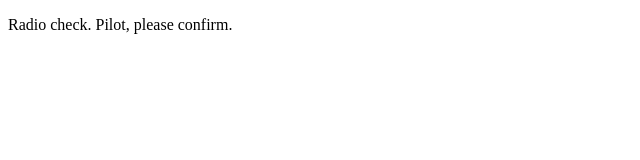
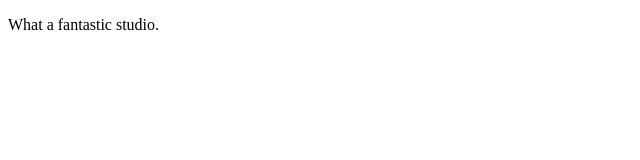
Before and after one commit to danigongju/communications-log-studio, a plain HTML site: page index.html in a window 1280 px wide. Shown: the whole page, without its empty margins (0-640 px from the left). Drawn offline with Linux system fonts and the light colour scheme.

Commit message:
Changed index.html

```diff
--- a/index.html
+++ b/index.html
@@ -1,6 +1,6 @@
 <!DOCTYPE html>
 <html>
    <body>
-      <p>Radio check. Pilot, please confirm.</p>
+      <p>What a fantastic studio.</p>
    </body>
 </html>
```
